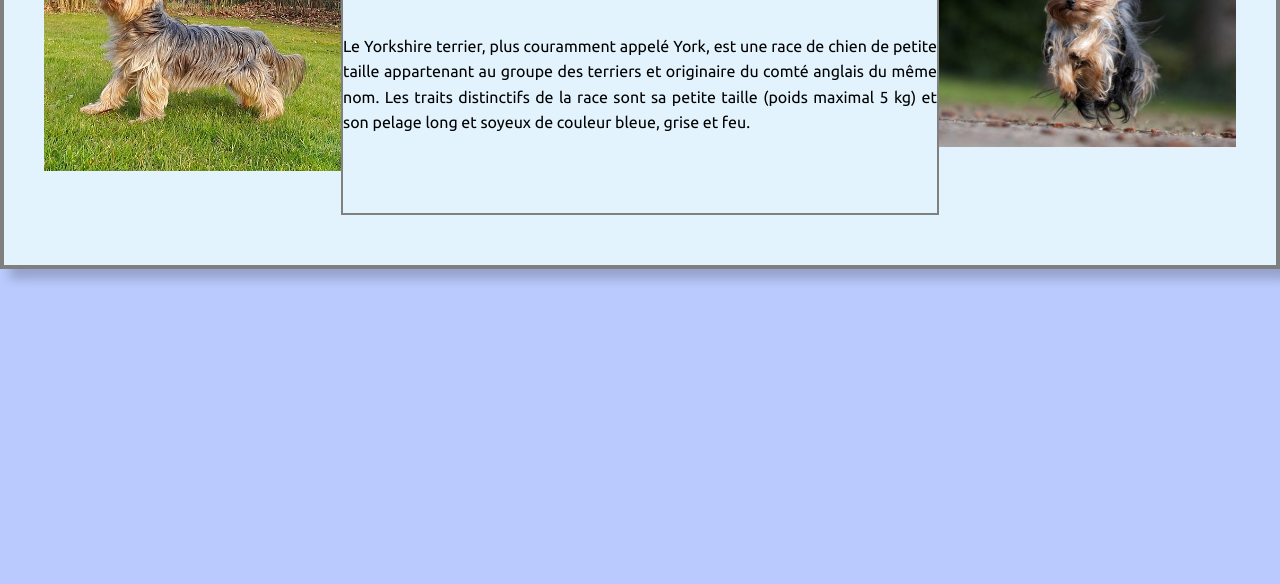
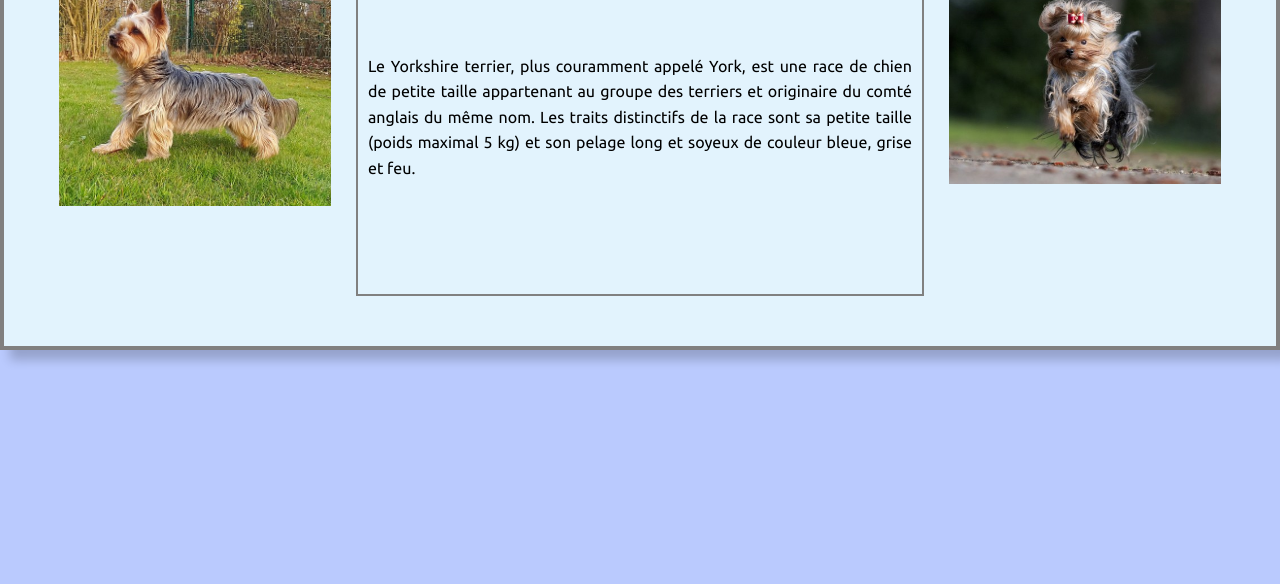
Before and after one commit to tmrct/PFI, a plain HTML site: page Race.html in a window 1280 px wide. Shown: the part 216-800 px from the top of the page. Drawn offline with Linux system fonts and the light colour scheme; a web font is replaced by a local one.

Commit message:
Final commit?

```diff
--- a/Race.html
+++ b/Race.html
@@ -72,10 +72,12 @@
 
 
                     <br>
-                    Le Yorkshire terrier, plus couramment appelé York, est une race de chien de petite taille
-                    appartenant au groupe des terriers et originaire du comté anglais du même nom. Les traits
-                    distinctifs de la race sont sa petite taille (poids maximal 5 kg) et son pelage long et
-                    soyeux de couleur bleue, grise et feu.
+                    <div>
+                        Le Yorkshire terrier, plus couramment appelé York, est une race de chien de petite taille
+                        appartenant au groupe des terriers et originaire du comté anglais du même nom. Les traits
+                        distinctifs de la race sont sa petite taille (poids maximal 5 kg) et son pelage long et
+                        soyeux de couleur bleue, grise et feu.
+                    </div>
                     <br><br>
 
                     <br><br>
--- a/css/site.css
+++ b/css/site.css
@@ -14,7 +14,7 @@ body {
 .main {
     margin: auto;
     max-width: 1600px;
-    box-shadow: 10px 10px 10px rgba(0,0,0,0.2);
+    box-shadow: 10px 10px 10px rgba(0, 0, 0, 0.2);
 
 }
 
@@ -43,12 +43,13 @@ body {
     color: #5676e4;
 }
 
-.titleColor{
+.titleColor {
     font-family: "Sofia", sans-serif;
     text-align: center;
     color: #f9b34d !important;
 }
-.titleColor2{
+
+.titleColor2 {
     font-family: "Sofia", sans-serif;
     text-align: center;
     color: #5676e4 !important;
@@ -62,7 +63,8 @@ body {
 .content ul {
     margin-left: 25px;
 }
-.content th{
+
+.content th {
     font-size: 2em;
 }
 
@@ -88,6 +90,7 @@ body {
     order: 2;
     margin-bottom: 10px;
 }
+
 .box3 {
     flex: 1;
     text-align: center;
@@ -95,13 +98,15 @@ body {
     margin-bottom: 10px;
 
 }
+
 .boxContainer img {
 
     min-width: none;
     width: 50%;
     flex-shrink: 0;
 }
-.main table{
+
+.main table {
     border: gray 2px solid;
     margin: auto auto;
 }
@@ -128,17 +133,22 @@ body {
         order: 1;
 
     }
+
     .box3 {
         flex: 1;
         text-align: center;
         order: 3;
+    }
 
-
-    }
     .boxContainer img {
         width: 100%;
         text-align: center;
-
+        padding-left: 5px;
+        padding-right: 5px;
 
     }
+
+    .boxContainer div {
+        margin: 10px;
+    }
 }
```
Also changed, not shown: About.html (line endings or trailing spaces), images/profile.jpg (added).
